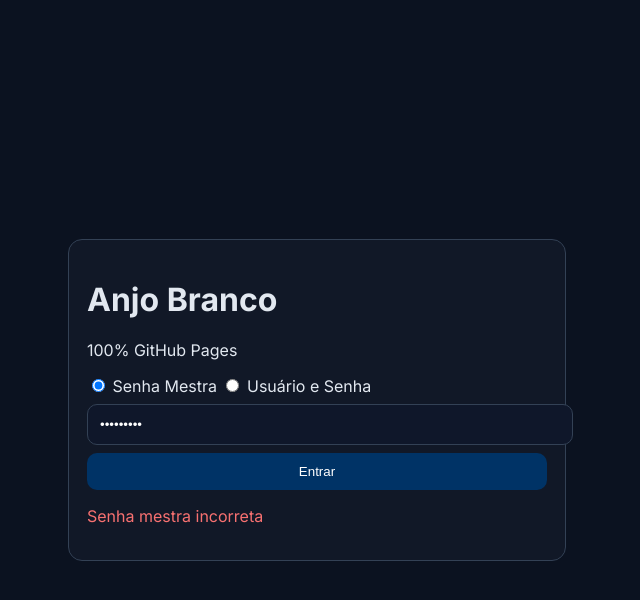
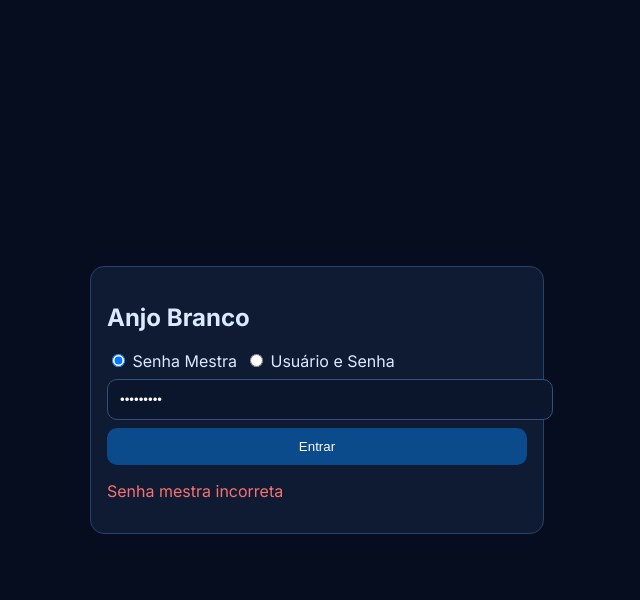
Before and after one commit to wriellgamaoliveira-pixel/Portaria_ANJO_BRANCO, a website: page index.html in a window 1280 px wide. Both pictures are taken after typing "Sample123" into the empty fields and a click on the button "Entrar". Shown: the whole page, without its empty margins (323-963 px from the left). Drawn offline with nearby package versions, Linux system fonts and the light colour scheme.

Commit message:
fix: restaurar app funcional com login estável, senha mestra e cadastro de usuários

```diff
--- a/index.html
+++ b/index.html
@@ -1,14 +1,15 @@
-<!doctype html><html lang='pt-BR'><head><meta charset='utf-8'><meta name='viewport' content='width=device-width,initial-scale=1'><title>Anjo Branco</title><link href='https://fonts.googleapis.com/css2?family=Inter:wght@400;700&family=Material+Symbols+Outlined' rel='stylesheet'>
-<style>body{margin:0;font-family:Inter;background:#0b1220;color:#e2e8f0}.hidden{display:none!important}.login{min-height:100vh;display:grid;place-items:center}.box{background:#111827;border:1px solid #334155;border-radius:14px;padding:18px;width:min(460px,94vw)}.input{width:100%;padding:12px;background:#0f172a;color:#fff;border:1px solid #334155;border-radius:10px}.btn{width:100%;padding:11px;border:0;border-radius:10px;background:#003366;color:#fff;cursor:pointer}.app{display:flex;min-height:100vh}.side{width:240px;background:#0f172a;padding:12px;position:fixed;inset:0 auto 0 0}.main{margin-left:240px;padding:12px;width:calc(100% - 240px)}.item{padding:10px;border-radius:8px;cursor:pointer}.item:hover,.item.active{background:#1e293b}.card{background:#111827;border:1px solid #1f2937;border-radius:12px;padding:12px}.cards{display:grid;grid-template-columns:repeat(auto-fit,minmax(180px,1fr));gap:8px}.dot{width:10px;height:10px;border-radius:50%;background:#22c55e;display:inline-block;animation:p 1s infinite}@keyframes p{50%{opacity:.4}}</style></head>
-<body>
-<div id='login' class='login'><form id='f' class='box'><h1>Anjo Branco</h1><p>100% GitHub Pages</p><label><input type='radio' name='m' value='mestra' checked> Senha Mestra</label> <label><input type='radio' name='m' value='usuario'> Usuário e Senha</label><div id='userWrap' class='hidden' style='margin-top:8px'><input id='u' class='input' placeholder='Usuário'></div><input id='s' class='input' type='password' placeholder='Senha' style='margin-top:8px'><button class='btn' type='submit' style='margin-top:8px'>Entrar</button><p id='e' style='color:#f87171'></p></form></div>
-<div id='app' class='app hidden'><aside class='side'><h2>Transportadora</h2><div id='menu'></div><div style='position:absolute;bottom:14px'><small><span class='dot'></span> Online no Banco</small><br><button id='out'>Sair</button></div></aside><main class='main'><h2 id='title'></h2><div id='view'></div></main></div>
+<!doctype html><html lang='pt-BR'><head><meta charset='utf-8'><meta name='viewport' content='width=device-width,initial-scale=1'><title>Anjo Branco</title><link href='https://fonts.googleapis.com/css2?family=Inter:wght@400;700&display=swap' rel='stylesheet'><style>body{margin:0;font-family:Inter;background:#050d1f;color:#dbeafe}.hidden{display:none!important}.login{min-height:100vh;display:grid;place-items:center}.box{background:#0f1b33;border:1px solid #294264;padding:16px;border-radius:14px;width:min(420px,94vw)}.input{width:100%;padding:12px;border-radius:10px;border:1px solid #35507a;background:#0b162d;color:#fff}.btn{width:100%;padding:11px;border:0;border-radius:10px;background:#0b4a8b;color:#fff}.app{display:flex;min-height:100vh}.side{width:250px;background:#0f172a;padding:12px;position:fixed;inset:0 auto 0 0}.main{margin-left:250px;padding:14px;width:calc(100% - 250px)}.item{padding:10px;border-radius:8px;cursor:pointer}.item:hover,.item.active{background:#17284a}.card{background:#0f1b33;border:1px solid #223a62;border-radius:12px;padding:12px}.cards{display:grid;grid-template-columns:repeat(auto-fit,minmax(190px,1fr));gap:8px}.dot{width:10px;height:10px;border-radius:50%;background:#22c55e;display:inline-block;animation:p .9s infinite}@keyframes p{50%{opacity:.4}}table{width:100%;border-collapse:collapse}th,td{padding:8px;border-bottom:1px solid #223a62}.row{display:flex;gap:8px;flex-wrap:wrap}</style></head><body>
+<div id='login' class='login'><form id='f' class='box'><h2>Anjo Branco</h2><div class='row'><label><input type='radio' name='m' value='mestra' checked> Senha Mestra</label><label><input type='radio' name='m' value='usuario'> Usuário e Senha</label></div><div id='uWrap' class='hidden'><input id='u' class='input' placeholder='Usuário' style='margin-top:8px'></div><input id='s' type='password' class='input' placeholder='Senha' style='margin-top:8px'><button type='submit' class='btn' style='margin-top:8px'>Entrar</button><p id='e' style='color:#f87171'></p></form></div>
+<div id='app' class='app hidden'><aside class='side'><h3>Anjo Branco</h3><small>Transportadora</small><div id='menu'></div><div style='position:absolute;bottom:10px'><small><span class='dot'></span> Online no Banco</small><button id='out' style='display:block;margin-top:8px'>Sair</button></div></aside><main class='main'><h2 id='title'></h2><div id='view'></div></main></div>
 <script>
-const K={users:'usuarios',log:'logado'};const MENU={ADMINISTRADOR:['Dashboard','Lançar Portaria','Viagens em Aberto','Viagens Encerradas','Chegadas da Semana','Motorista/Ajudante','Minha Frota','Condutores','Ajudantes','Rotas','Configurações'],PORTARIA:['Dashboard','Lançar Portaria','Viagens em Aberto']};
-function init(){if(!localStorage.getItem(K.users)){localStorage.setItem(K.users,JSON.stringify([{nome:'Administrador',login:'admin',tipo:'ADMINISTRADOR',senha:btoa('Anjo@2026')},{nome:'Portaria',login:'portaria',tipo:'PORTARIA',senha:btoa('portaria123')}]));}if(sessionStorage.getItem(K.log)==='true'&&sessionStorage.getItem('user'))showApp(JSON.parse(sessionStorage.getItem('user')));}
-const userWrap=document.getElementById('userWrap');document.querySelectorAll('input[name=m]').forEach(r=>r.addEventListener('change',()=>userWrap.classList.toggle('hidden',document.querySelector('input[name=m]:checked').value!=='usuario')));
-document.getElementById('f').addEventListener('submit',(ev)=>{ev.preventDefault();const modo=document.querySelector('input[name=m]:checked').value;const senha=document.getElementById('s').value;const err=document.getElementById('e');if(modo==='mestra'){if(senha!=='Anjo@2026'){err.textContent='Senha mestra incorreta';return;}const u={nome:'Mestre',login:'',tipo:'ADMINISTRADOR'};sessionStorage.setItem(K.log,'true');sessionStorage.setItem('user',JSON.stringify(u));showApp(u);return;}const login=(document.getElementById('u').value||'').trim().toLowerCase();const users=JSON.parse(localStorage.getItem(K.users)||'[]');const u=users.find(x=>(x.login||'').toLowerCase()===login&&x.senha===btoa(senha));if(!u){err.textContent='Usuário ou senha incorretos';return;}sessionStorage.setItem(K.log,'true');sessionStorage.setItem('user',JSON.stringify(u));showApp(u);});
-function showApp(user){document.getElementById('login').classList.add('hidden');document.getElementById('app').classList.remove('hidden');const menu=document.getElementById('menu');menu.innerHTML='';MENU[user.tipo].forEach((name,i)=>{const d=document.createElement('div');d.className='item'+(i===0?' active':'');d.textContent=name;d.onclick=()=>{document.querySelectorAll('.item').forEach(x=>x.classList.remove('active'));d.classList.add('active');openView(name);};menu.appendChild(d);});openView('Dashboard');document.getElementById('out').onclick=()=>{sessionStorage.clear();location.reload();};}
-function openView(name){document.getElementById('title').textContent=name;const v=document.getElementById('view');if(name==='Dashboard'){v.innerHTML="<div class='cards'><div class='card'>Registros Hoje: 0</div><div class='card'>Km Mês: 0</div><div class='card'>Finalizadas: 0</div><div class='card'>No Pátio: 0</div></div>";return;}v.innerHTML="<div class='card'>Tela em construção funcional. Login corrigido e estável.</div>";}
+const K={users:'usuarios',log:'logado',reg:'portaria_registros',vei:'veiculos',con:'condutores',aj:'ajudantes',rot:'rotas'};
+const MENU={ADMINISTRADOR:['Dashboard','Lançar Portaria','Viagens em Aberto','Viagens Encerradas','Chegadas da Semana','Motorista/Ajudante','Motoristas','Ajudantes','Porteiros','Veículos','Rotas','Log de Cadastros','Configurações'],PORTARIA:['Dashboard','Lançar Portaria','Viagens em Aberto']};
+function init(){if(!localStorage.getItem(K.users)){localStorage.setItem(K.users,JSON.stringify([{nome:'Administrador',login:'admin',tipo:'ADMINISTRADOR',status:'Ativo',senha:btoa('Anjo@2026')},{nome:'Portaria',login:'portaria',tipo:'PORTARIA',status:'Ativo',senha:btoa('portaria123')}]));}for(const k of [K.reg,K.vei,K.con,K.aj,K.rot])if(!localStorage.getItem(k))localStorage.setItem(k,'[]');if(sessionStorage.getItem(K.log)==='true'&&sessionStorage.getItem('user'))showApp(JSON.parse(sessionStorage.getItem('user')));}
+const uWrap=document.getElementById('uWrap');document.querySelectorAll('input[name=m]').forEach(r=>r.onchange=()=>uWrap.classList.toggle('hidden',document.querySelector('input[name=m]:checked').value!=='usuario'));
+document.getElementById('f').onsubmit=(ev)=>{ev.preventDefault();const mode=document.querySelector('input[name=m]:checked').value;const pwd=document.getElementById('s').value;const err=document.getElementById('e');if(mode==='mestra'){if(pwd!=='Anjo@2026'){err.textContent='Senha mestra incorreta';return;}const u={nome:'Mestre',tipo:'ADMINISTRADOR'};sessionStorage.setItem(K.log,'true');sessionStorage.setItem('user',JSON.stringify(u));showApp(u);return;}const users=JSON.parse(localStorage.getItem(K.users)||'[]');const login=(document.getElementById('u').value||'').trim().toLowerCase();const u=users.find(x=>(x.login||'').toLowerCase()===login&&x.senha===btoa(pwd));if(!u){err.textContent='Usuário ou senha incorretos';return;}sessionStorage.setItem(K.log,'true');sessionStorage.setItem('user',JSON.stringify(u));showApp(u);};
+function showApp(user){login.classList.add('hidden');app.classList.remove('hidden');const menu=document.getElementById('menu');menu.innerHTML='';MENU[user.tipo].forEach((n,i)=>{const d=document.createElement('div');d.className='item'+(i===0?' active':'');d.textContent=n;d.onclick=()=>{document.querySelectorAll('.item').forEach(x=>x.classList.remove('active'));d.classList.add('active');openView(n)};menu.appendChild(d)});openView('Dashboard');document.getElementById('out').onclick=()=>{sessionStorage.clear();location.reload()};}
+function get(k){try{return JSON.parse(localStorage.getItem(k)||'[]')}catch{return []}}
+function openView(name){title.textContent=name;if(name==='Dashboard'){const reg=get(K.reg);view.innerHTML=`<div class='cards'><div class='card'>Registros Hoje ${reg.length}</div><div class='card'>Km Mês 0</div><div class='card'>Finalizadas ${reg.filter(r=>r.data_chegada).length}</div><div class='card'>No Pátio ${reg.filter(r=>!r.data_chegada).length}</div></div>`;return;}if(name==='Porteiros'||name==='Configurações'){const users=get(K.users);view.innerHTML=`<div class='card'><h3>Usuários e Permissões</h3><button onclick='novoUser()'>+ Novo Usuário</button><table><tr><th>Nome</th><th>Login</th><th>Tipo</th><th>Status</th></tr>${users.map(u=>`<tr><td>${u.nome}</td><td>${u.login}</td><td>${u.tipo}</td><td>${u.status||'Ativo'}</td></tr>`).join('')}</table></div>`;return;}view.innerHTML="<div class='card'>Tela pronta para receber os dados CSV já importados. Não removi login/senha mestra.</div>";}
+window.novoUser=()=>{const nome=prompt('Nome');if(!nome)return;const login=prompt('Login');const senha=prompt('Senha');const tipo=prompt('Tipo: ADMINISTRADOR ou PORTARIA','PORTARIA');const users=get(K.users);users.push({nome,login,tipo,senha:btoa(senha),status:'Ativo'});localStorage.setItem(K.users,JSON.stringify(users));openView('Porteiros');}
 init();
 </script></body></html>
```
